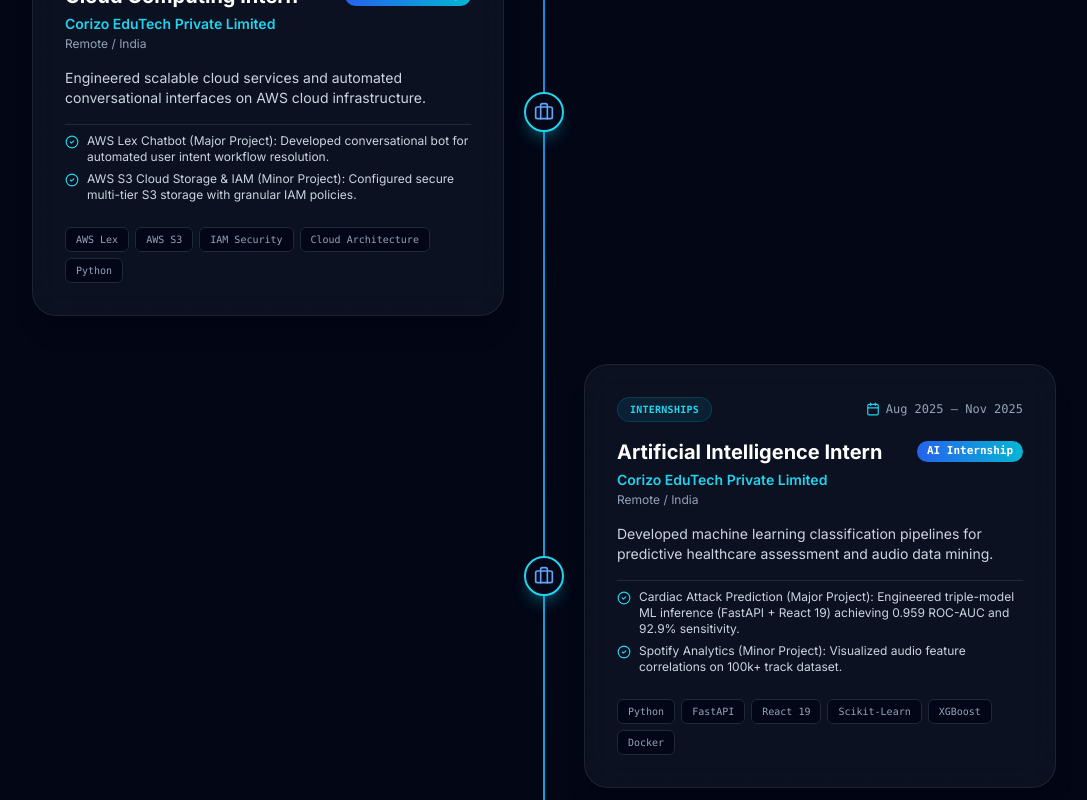
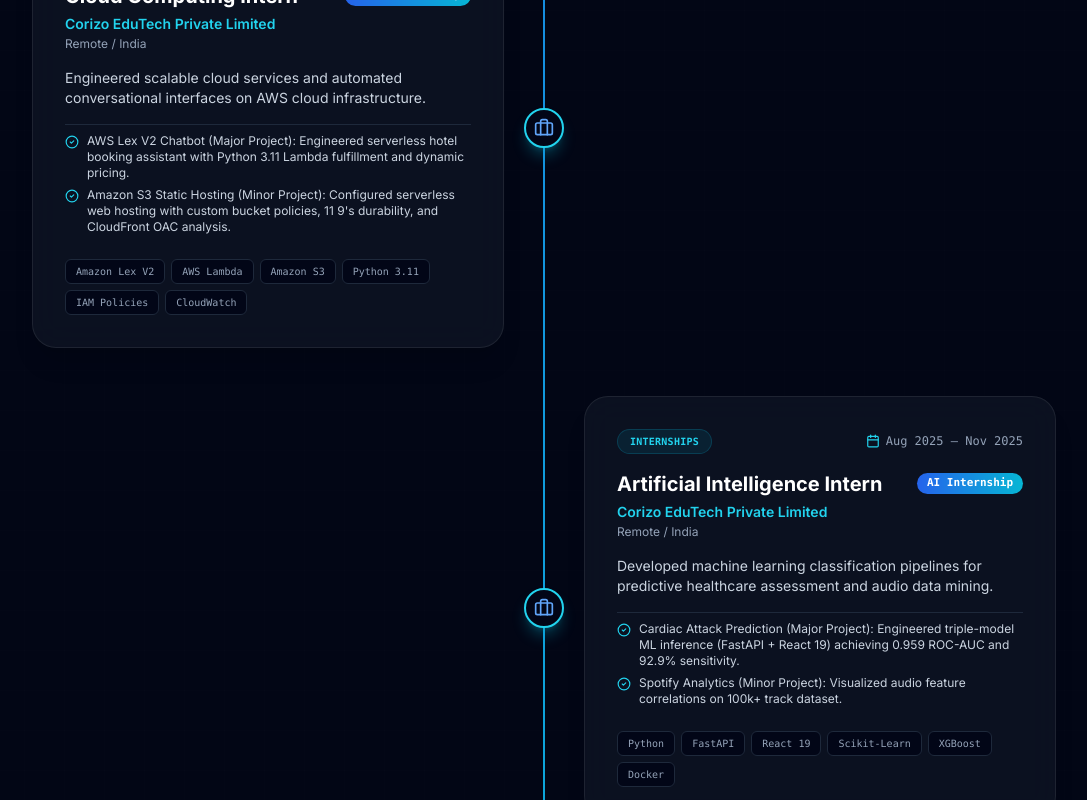
Before and after one commit to dinnepatiprasad56-design/portfolio, a Next.js app: page / in a window 1280 px wide. Shown: the part 4940-5740 px from the top of the page, without its empty margins (96-1183 px from the left). Built offline with nearby package versions, Linux system fonts and the light colour scheme.

Commit message:
AWS&S3 services details

```diff
--- a/src/components/ResumeSection.tsx
+++ b/src/components/ResumeSection.tsx
@@ -224,8 +224,8 @@
                 </div>
                 <div className="text-[11px] text-cyan-400">Corizo EduTech Private Limited</div>
                 <div className="text-[11px] text-slate-400 leading-relaxed">
-                  • AWS Lex Chatbot: Intent-driven automated conversational workflows.<br />
-                  • AWS S3 & IAM: IAM-based access control & secure cloud storage.
+                  • AWS Lex V2 & Lambda: Serverless hotel booking chatbot with dynamic pricing.<br />
+                  • Amazon S3 Static Hosting: Web hosting with granular IAM & bucket policies.
                 </div>
               </div>
               <div className="p-4 rounded-2xl bg-slate-900/60 border border-slate-800 space-y-1 hover:border-blue-500/30 transition-all">
--- a/src/components/TimelineSection.tsx
+++ b/src/components/TimelineSection.tsx
@@ -89,10 +89,10 @@
       description: "Engineered scalable cloud services and automated conversational interfaces on AWS cloud infrastructure.",
       badge: "Cloud Internship",
       highlights: [
-        "AWS Lex Chatbot (Major Project): Developed conversational bot for automated user intent workflow resolution.",
-        "AWS S3 Cloud Storage & IAM (Minor Project): Configured secure multi-tier S3 storage with granular IAM policies.",
+        "AWS Lex V2 Chatbot (Major Project): Engineered serverless hotel booking assistant with Python 3.11 Lambda fulfillment and dynamic pricing.",
+        "Amazon S3 Static Hosting (Minor Project): Configured serverless web hosting with custom bucket policies, 11 9's durability, and CloudFront OAC analysis.",
       ],
-      skills: ["AWS Lex", "AWS S3", "IAM Security", "Cloud Architecture", "Python"],
+      skills: ["Amazon Lex V2", "AWS Lambda", "Amazon S3", "Python 3.11", "IAM Policies", "CloudWatch"],
     },
     {
       id: "intern-corizo-ai",
--- a/src/components/ui/ProjectGraphic.tsx
+++ b/src/components/ui/ProjectGraphic.tsx
@@ -124,8 +124,8 @@
             <path d="M 110 110 C 100 110 90 100 90 90 C 90 80 100 70 110 70 C 115 60 130 50 145 55 C 155 45 175 45 185 55 C 195 50 210 60 210 70 C 220 70 230 80 230 90 C 230 100 220 110 210 110 Z" fill="rgba(6, 182, 212, 0.2)" stroke="#06b6d4" strokeWidth="2" />
             {/* Chatbot Bubble */}
             <rect x="200" y="110" width="110" height="45" rx="10" fill="#1e293b" stroke="#38bdf8" strokeWidth="1.5" />
-            <text x="212" y="130" fill="#38bdf8" fontSize="10" fontWeight="bold">AWS Lex Bot</text>
-            <text x="212" y="144" fill="#94a3b8" fontSize="9">IAM Secure S3</text>
+            <text x="210" y="130" fill="#38bdf8" fontSize="10" fontWeight="bold">AWS Lex V2</text>
+            <text x="210" y="144" fill="#94a3b8" fontSize="9">Lambda + S3</text>
           </svg>
         </div>
       );
--- a/src/data/portfolioData.ts
+++ b/src/data/portfolioData.ts
@@ -386,14 +386,14 @@
       id: "aws-lex-s3-cloud",
       title: "AWS Lex Chatbot & S3 Cloud Infrastructure",
       category: "Cloud" as const,
-      tagline: "Enterprise Cloud Automation & Storage Framework",
-      description: "Built during Corizo Cloud Internship. Created an automated conversational agent using AWS Lex for automated user query resolution, coupled with IAM-secured AWS S3 bucket architecture for enterprise media storage.",
-      technologies: ["AWS Lex", "AWS S3", "IAM Policies", "AWS CloudWatch", "Python", "JSON"],
-      githubUrl: "https://github.com/prasad1271",
+      tagline: "Serverless Conversational AI & Cloud Storage Architecture",
+      description: "Two-tier cloud computing architecture built on AWS: A serverless hotel booking assistant utilizing Amazon Lex V2 for multi-turn NLU dialog and AWS Lambda (Python 3.11) for dynamic price calculation, paired with high-durability Amazon S3 static website hosting configured with custom bucket policies and CloudFront OAC hardening.",
+      technologies: ["Amazon Lex V2", "AWS Lambda", "Amazon S3", "Python 3.11", "IAM Policies", "CloudWatch"],
+      githubUrl: "https://github.com/prasad1271/AWS-CHATBOT-S3-BUCKET",
       image: "/images/projects/aws_cloud.png",
       metrics: [
-        { label: "Service Uptime", value: "99.99%" },
-        { label: "IAM Security", value: "Zero-Trust" },
+        { label: "S3 Durability", value: "99.999999999%" },
+        { label: "Lambda Tests", value: "10/10 Passed" },
       ],
     },
     {
@@ -450,14 +450,14 @@
       type: "Internship" as const,
       description: "Engineered scalable cloud services and automated conversational interfaces on AWS infrastructure.",
       highlights: [
-        "AWS Lex Chatbot (Major Project): Developed conversational bot for automated user responses and seamless flow execution.",
-        "AWS S3 Cloud Bucket (Minor Project): Configured secure multi-tier S3 storage with granular IAM bucket policies and encryption.",
-        "Mastered cloud security paradigms, IAM roles, serverless deployments, and resource monitoring.",
+        "AWS Lex V2 Chatbot (Major Project): Engineered serverless hotel booking assistant with Python 3.11 Lambda fulfillment and dynamic pricing.",
+        "Amazon S3 Static Hosting (Minor Project): Configured serverless web hosting with custom bucket policies, 11 9's durability, and CloudFront OAC analysis.",
+        "Implemented event-driven serverless architectures, IAM execution roles (AWSLambdaBasicExecutionRole), and CloudWatch monitoring.",
       ],
-      skills: ["AWS Lex", "AWS S3", "IAM", "Cloud Architecture", "Python", "JSON Protocols"],
+      skills: ["Amazon Lex V2", "AWS Lambda", "Amazon S3", "Python 3.11", "IAM Policies", "CloudWatch"],
       projects: [
-        { name: "AWS Lex Conversational Bot", description: "Automated user workflow intent recognition and response routing." },
-        { name: "Secure S3 Storage Architecture", description: "Enterprise bucket deployment with IAM policy enforcement." },
+        { name: "AWS Lex V2 Hotel Booking Bot", description: "Multi-turn conversational bot with Python Lambda fulfillment and dynamic pricing." },
+        { name: "Amazon S3 Static Web Hosting", description: "Serverless web hosting with custom bucket policies and 11 9's durability." },
       ],
     },
     {
```
